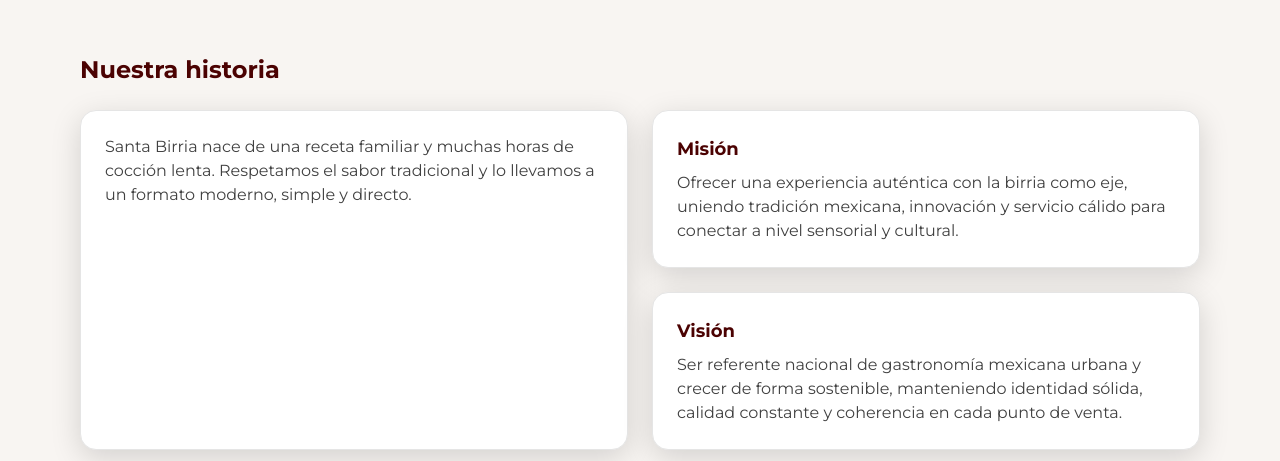
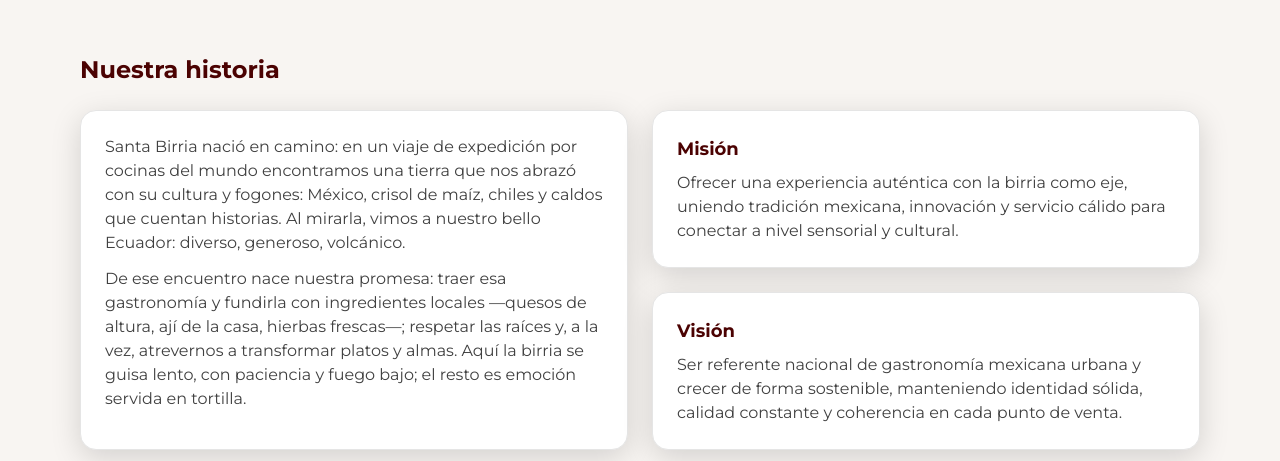
Before and after one commit to santabirriasd-beep/my-santabirria, a Next.js app: page / in a window 1280 px wide. Shown: the part 2260-2721 px from the top of the page. Built offline with nearby package versions, Linux system fonts and the light colour scheme; a web font is replaced by a local one.

Commit message:
Update About.jsx

```diff
--- a/components/About.jsx
+++ b/components/About.jsx
@@ -7,8 +7,16 @@
         <div className="grid gap-6 md:grid-cols-2">
           <article className="card p-6">
             <p className="text-neutral-700">
-              Santa Birria nace de una receta familiar y muchas horas de cocción lenta.
-              Respetamos el sabor tradicional y lo llevamos a un formato moderno, simple y directo.
+              Santa Birria nació en camino: en un viaje de expedición por cocinas del mundo
+              encontramos una tierra que nos abrazó con su cultura y fogones: México, crisol de
+              maíz, chiles y caldos que cuentan historias. Al mirarla, vimos a nuestro bello
+              Ecuador: diverso, generoso, volcánico.
+            </p>
+            <p className="mt-3 text-neutral-700">
+              De ese encuentro nace nuestra promesa: traer esa gastronomía y fundirla con
+              ingredientes locales —quesos de altura, ají de la casa, hierbas frescas—; respetar
+              las raíces y, a la vez, atrevernos a transformar platos y almas. Aquí la birria se
+              guisa lento, con paciencia y fuego bajo; el resto es emoción servida en tortilla.
             </p>
           </article>
 
@@ -16,16 +24,17 @@
             <article className="card p-6">
               <h3 className="text-lg font-bold text-bordo">Misión</h3>
               <p className="mt-2 text-neutral-700">
-                Ofrecer una experiencia auténtica con la birria como eje, uniendo tradición mexicana,
-                innovación y servicio cálido para conectar a nivel sensorial y cultural.
+                Ofrecer una experiencia auténtica con la birria como eje, uniendo tradición
+                mexicana, innovación y servicio cálido para conectar a nivel sensorial y cultural.
               </p>
             </article>
 
             <article className="card p-6">
               <h3 className="text-lg font-bold text-bordo">Visión</h3>
               <p className="mt-2 text-neutral-700">
-                Ser referente nacional de gastronomía mexicana urbana y crecer de forma sostenible,
-                manteniendo identidad sólida, calidad constante y coherencia en cada punto de venta.
+                Ser referente nacional de gastronomía mexicana urbana y crecer de forma
+                sostenible, manteniendo identidad sólida, calidad constante y coherencia en cada
+                punto de venta.
               </p>
             </article>
           </div>
```
